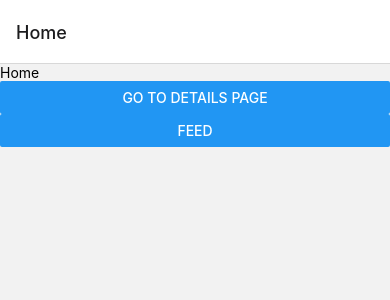
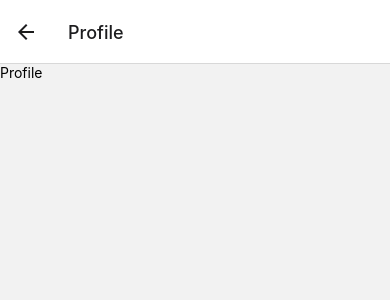
Before and after one commit to omercsx/navApp, a React Native app: screen /Profile in a window 390 px wide. Shown: the top 300 px of the page. Built offline with nearby package versions, Linux system fonts and the light colour scheme.

Commit message:
strong typing

```diff
--- a/app/navigation/RootStack.tsx
+++ b/app/navigation/RootStack.tsx
@@ -1,9 +1,31 @@
-import { createNativeStackNavigator } from '@react-navigation/native-stack';
+import {
+	createNativeStackNavigator,
+	type NativeStackScreenProps,
+} from '@react-navigation/native-stack';
 import Home from '../screens/Home';
 import Details from '../screens/Details';
 import Feed from '../screens/Feed';
+import Profile from '../screens/Profile';
 
-const RootStack = createNativeStackNavigator();
+type RootStackParamList = {
+	Home: undefined;
+	Details: { itemId: number };
+	Feed: undefined;
+	Profile: undefined;
+};
+
+const RootStack = createNativeStackNavigator<RootStackParamList>();
+
+export type HomePageProps = NativeStackScreenProps<RootStackParamList, 'Home'>;
+export type DetailsPageProps = NativeStackScreenProps<
+	RootStackParamList,
+	'Details'
+>;
+export type FeedPageProps = NativeStackScreenProps<RootStackParamList, 'Feed'>;
+export type ProfilePageProps = NativeStackScreenProps<
+	RootStackParamList,
+	'Profile'
+>;
 
 // Define our layout
 const RootStackNavigation = () => {
@@ -12,6 +34,7 @@ const RootStackNavigation = () => {
 			<RootStack.Screen name='Home' component={Home} />
 			<RootStack.Screen name='Details' component={Details} />
 			<RootStack.Screen name='Feed' component={Feed} />
+			<RootStack.Screen name='Profile' component={Profile} />
 		</RootStack.Navigator>
 	);
 };
--- a/app/screens/Home.tsx
+++ b/app/screens/Home.tsx
@@ -1,30 +1,16 @@
 import { useNavigation } from '@react-navigation/native';
 import type { NativeStackNavigationProp } from '@react-navigation/native-stack';
 import { View, Text, Button } from 'react-native';
+import type { HomePageProps } from '../navigation/RootStack';
 
-type RootStackParamList = {
-	Details: undefined;
-	Feed: undefined;
-	// Add other routes here
-};
-
-const Home = () => {
-	const navigation =
-		useNavigation<NativeStackNavigationProp<RootStackParamList>>();
-
-	const handlePress = () => {
-		navigation.navigate('Details');
-	};
-
-	const handleToFeed = () => {
-		navigation.navigate('Feed');
-	};
-
+const Home = ({ navigation }: HomePageProps) => {
 	return (
 		<View>
 			<Text>Home</Text>
-			<Button title='Go to details page' onPress={handlePress} />
-			<Button title='FEED' onPress={handleToFeed} />
+			<Button
+				title='Go to details page'
+				onPress={() => navigation.push('Feed')}
+			/>
 		</View>
 	);
 };
--- /dev/null
+++ b/app/screens/Profile.tsx
@@ -0,0 +1,9 @@
+import { View, Text } from 'react-native';
+const Profile = () => {
+	return (
+		<View>
+			<Text>Profile</Text>
+		</View>
+	);
+};
+export default Profile;
```
